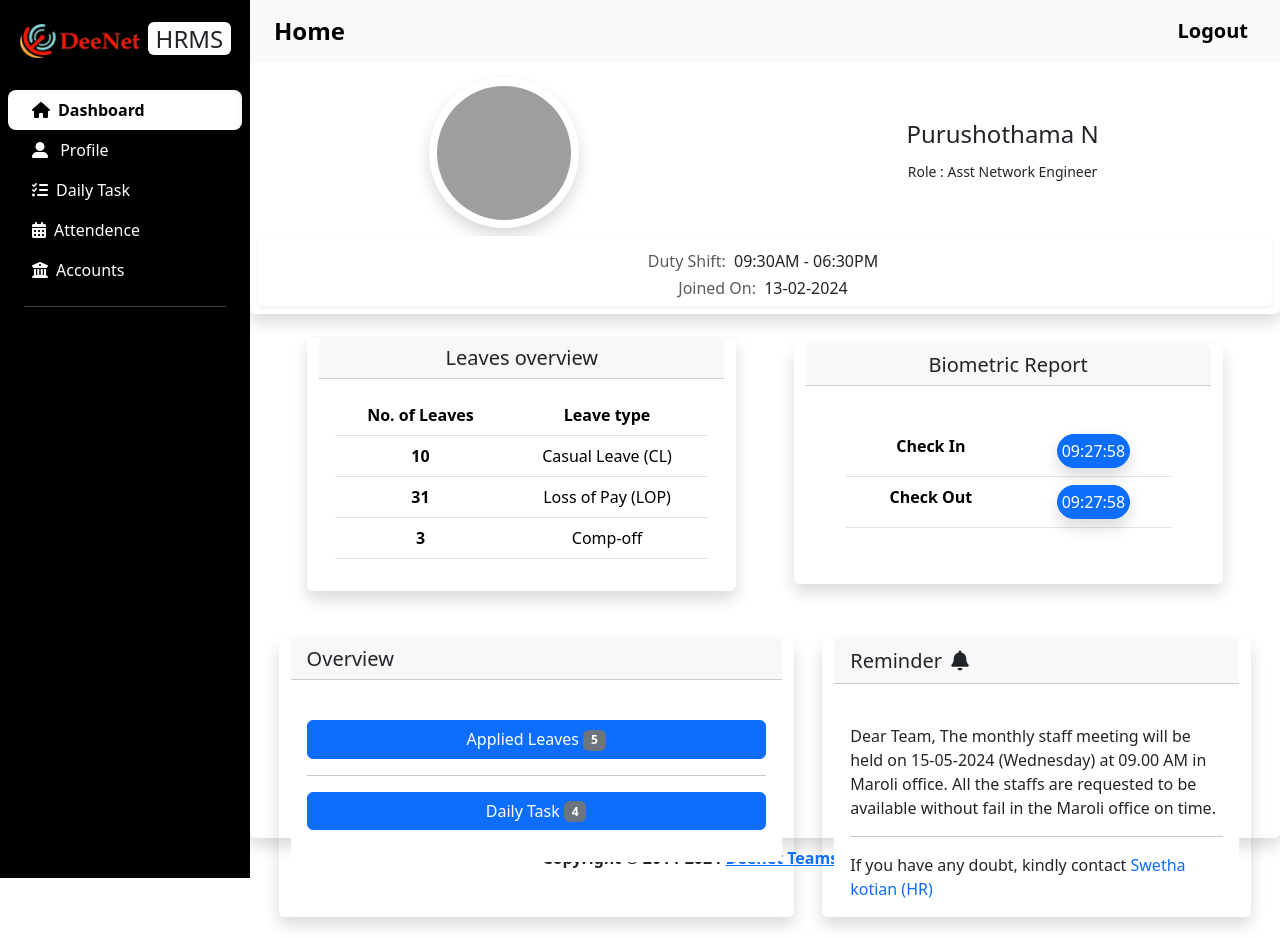
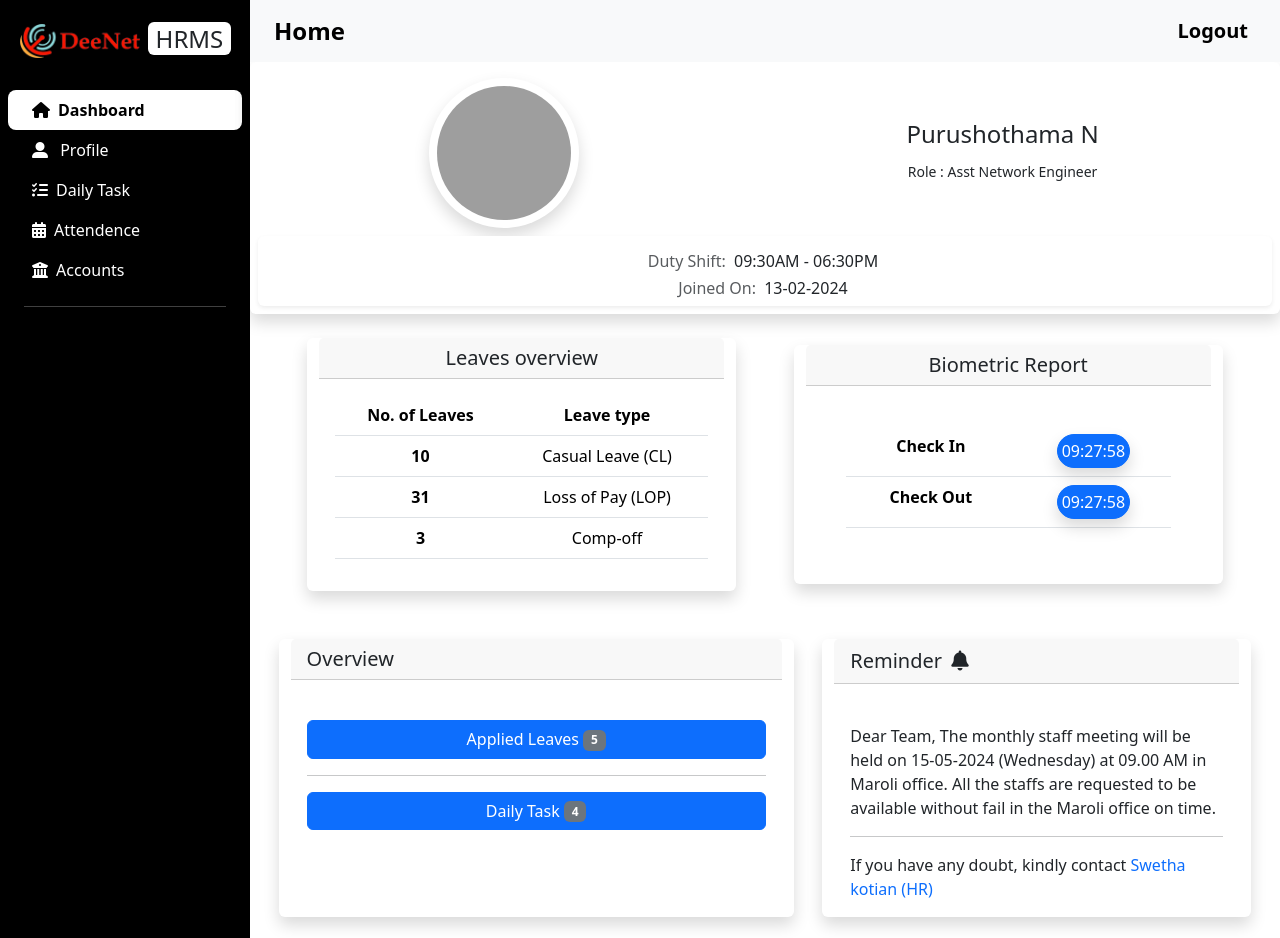
Before and after one commit to Purushothaman-github/deenet-ems, a plain HTML site: page index.html in a window 1280 px wide. Shown: the top 938 px of the page. Drawn offline with nearby package versions, Linux system fonts and the light colour scheme; grey boxes are pictures that could not be loaded.

Commit message:
Add files via upload

```diff
--- a/index.html
+++ b/index.html
@@ -64,7 +64,7 @@
             <div class="main-content rounded shadow m-auto p-auto" id="main-content">
 
                 <div id="dashboard" class="tabcontent" style="display: block;">
-                    <div class="container-fluid " style="height: 100vh">
+                    <div class="container-fluid " >
                         <div class="row g-4 d-flex align-items-center justify-content-evenly text-center">
                             <div
                                 class="col-xxl-4 col-xl-12 col-lg-12 col-md-12 col-sm-12 col-12 shadow border-0 card p-2">
@@ -529,10 +529,7 @@
 
                     </div>
                 </div>
-                <footer class="main-footer text-center m-2">
 
-                    <strong>Copyright &copy; 2014-2024 <a href="https://deenetservices.net">Deenet Teams</a>.</strong> All rights reserved.
-                  </footer>
             </div>
 
         </div>
```
